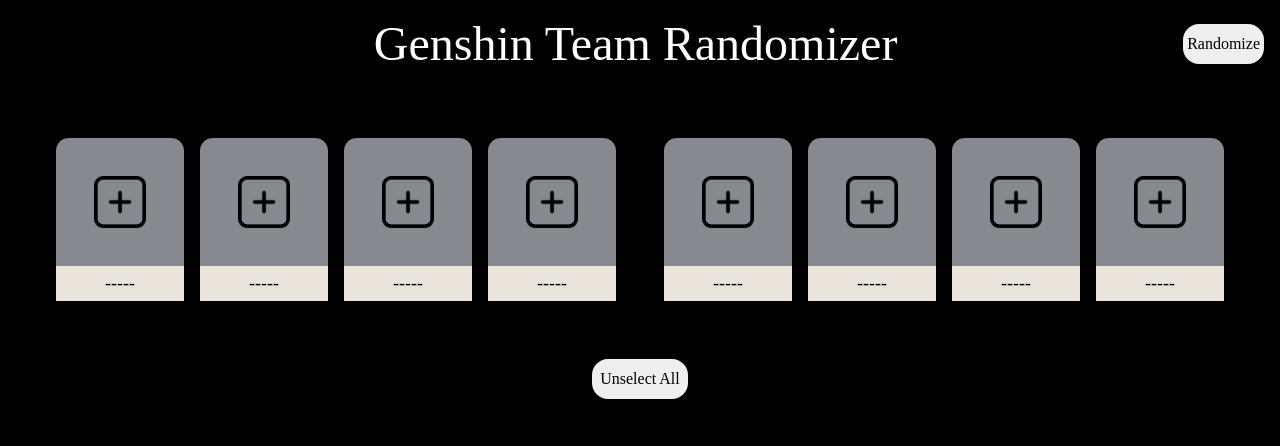
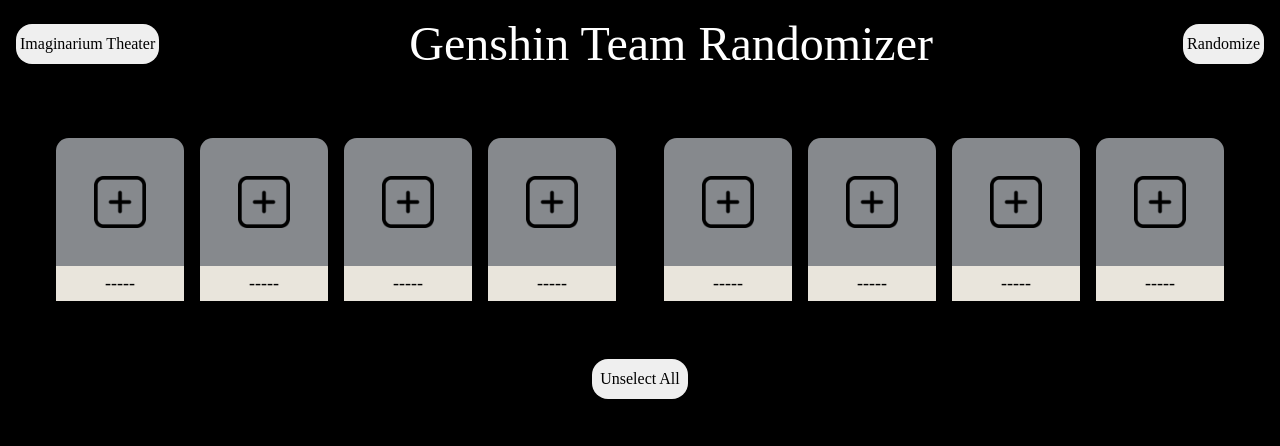
Before and after one commit to elpguillen/GI-Randomizer, a website built with Vite: page index.html in a window 1280 px wide. Shown: the top 446 px of the page. Built offline with nearby package versions, Linux system fonts and the light colour scheme; files whose address does not match are found by name.

Commit message:
Add button for Imaginarium Theater to switch over to the Imaginarium Theater page.
Add styling to Imaginarium Theater button.

```diff
--- a/index.html
+++ b/index.html
@@ -14,7 +14,8 @@
     <header class="primary-header">
       <div class="container">
         <div class="nav-wrapper">
-          <img class="header-icon" src="images/rocket.gif" alt="Rocket">
+          <!-- <img class="header-icon" src="images/rocket.gif" alt="Rocket"> -->
+          <button id="theater-button">Imaginarium Theater</button>
           <h1 class="header-title">Genshin Team Randomizer</h1>
           <button id="randomize-button">Randomize</button>
         </div>
--- a/style.css
+++ b/style.css
@@ -105,7 +105,7 @@
   border: 0;
 }
 
-#randomize-button {
+#randomize-button, #theater-button {
   cursor: pointer;
   border-radius: var(--size-medium);
   padding: 0.5em 0.25em;
```
